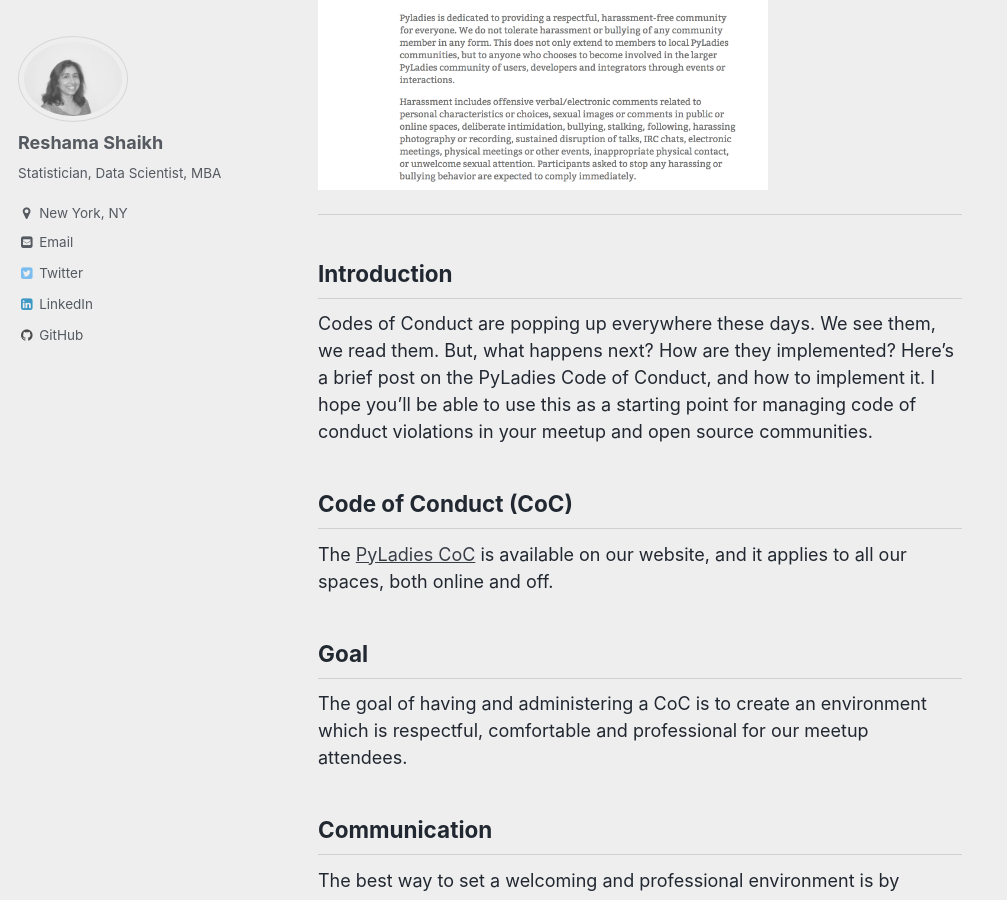
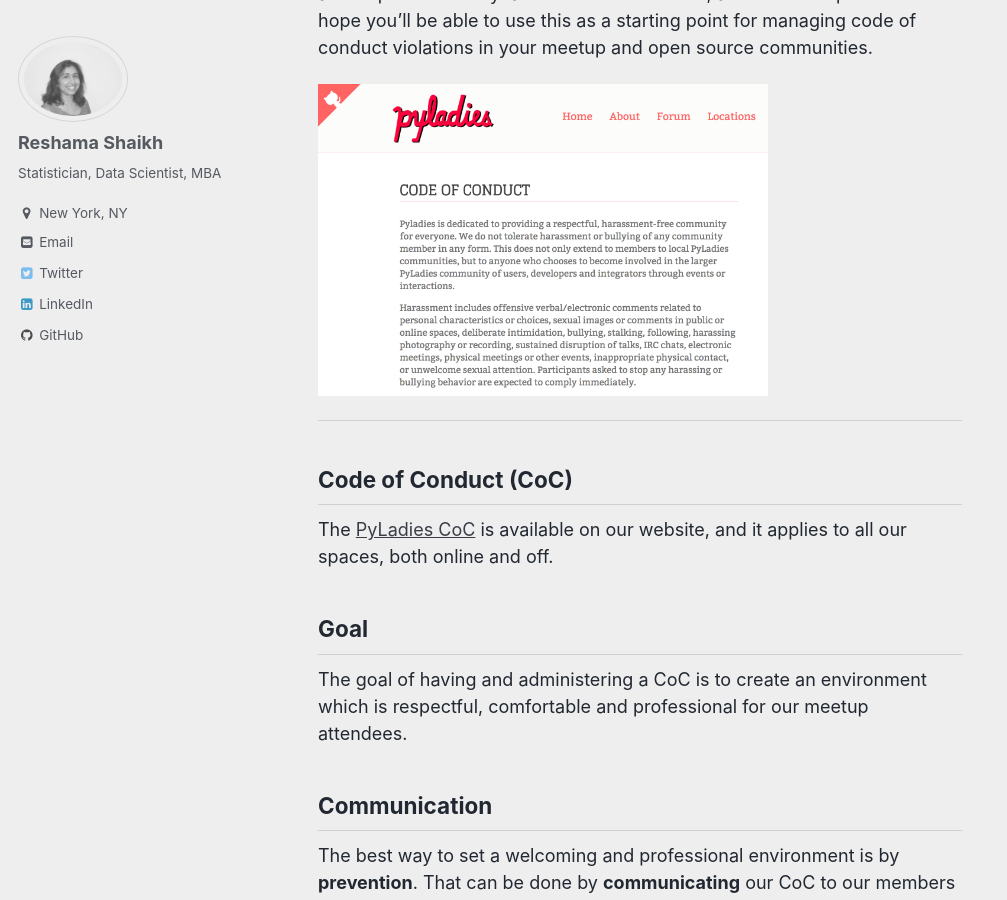
Before and after one commit to reshamas/reshamas.github.io, a Jekyll site: the page built from _posts/2018-01-04-managing-our-code-of-conduct.md, in a window 1280 px wide and 900 px high, scrolled down 361 px. Shown: the whole window, without its empty margins (0-1007 px from the left). Built offline with Jekyll 4.4.1, drawn with Linux system fonts in a browser that asks for light colours.

Commit message:
Update 2018-01-04-managing-our-code-of-conduct.md

```diff
--- a/_posts/2018-01-04-managing-our-code-of-conduct.md
+++ b/_posts/2018-01-04-managing-our-code-of-conduct.md
@@ -1,12 +1,11 @@
-# NYC PyLadies Meetup
+## NYC PyLadies Meetup
+
+Codes of Conduct are popping up everywhere these days.  We see them, we read them.  But, what happens next?  How are they implemented?  Here's a brief post on the PyLadies Code of Conduct, and how to implement it.  I hope you'll be able to use this as a starting point for managing code of conduct violations in your meetup and open source communities.
 
 <img src="../assets/images/pyladies_coc.png" align="center"  height="300" width="450" >
 
 
 ---
-
-## Introduction
-Codes of Conduct are popping up everywhere these days.  We see them, we read them.  But, what happens next?  How are they implemented?  Here's a brief post on the PyLadies Code of Conduct, and how to implement it.  I hope you'll be able to use this as a starting point for managing code of conduct violations in your meetup and open source communities.
 
 ## Code of Conduct (CoC)
 The [PyLadies CoC](http://www.pyladies.com/CodeOfConduct/) is available on our website, and it applies to all our spaces, both online and off.
```
